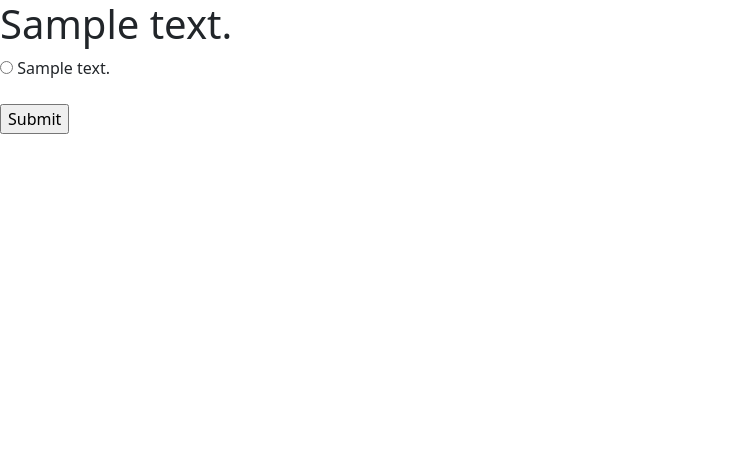
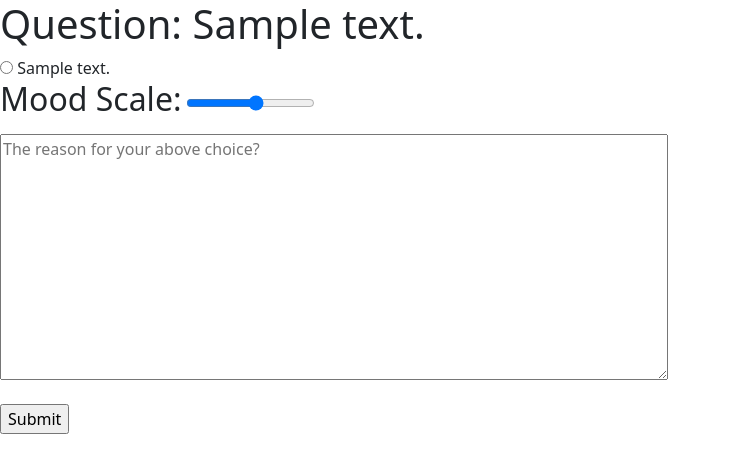
Before and after one commit to swford89/django_health, a Django app: page /polls/1/ in a window 1280 px wide. Shown: the top 473 px of the page, without its empty margins (0-731 px from the left). Run offline with Django 3.2, Linux system fonts and the light colour scheme; tables that the repository leaves empty hold one stand-in row (values such as "Sample post").

Commit message:
modified urls, views, models, templates to incorporate mood model; modified templates to intake and display mood feedback from user

```diff
--- a/polls/models.py
+++ b/polls/models.py
@@ -20,3 +20,8 @@ class Choice(models.Model):
 
     def __str__(self):
         return self.choice_text
+
+class Mood(models.Model):
+    mood_level = models.IntegerChoices('Positivity Rating', '1 2 3 4 5 6 7 8 9 10')
+    user_feedback = models.TextField()
+    mood_date = models.DateTimeField(auto_now_add=True)
--- a/polls/templates/polls/detail.html
+++ b/polls/templates/polls/detail.html
@@ -2,19 +2,29 @@
 
 {% block content %}
 
-<h1>{{ question.question_text }}</h1>
+<h1>Question: {{ question.question_text }}</h1>
 
 {% if error_message %}
 <p><strong>{{ error_message }}</strong></p>
 {% endif %}
 
-<form action="{% url 'polls:vote' question.id %}" method="post">
+<form action="{% url 'polls:submit' question.id %}" method="post">
     {% csrf_token %}
+    <div>
         {% for choice in question.choice_set.all %}
         <input type="radio" name="choice" id="choice{{ forloop.counter }}" value="{{ choice.id }}">
         <label for="choice{{ forloop.counter }}">{{ choice.choice_text }}</label>
         <br>
         {% endfor %}
+    </div>
+    <div>
+        <label for="customRange3" class="form-label">
+            <h2>Mood Scale: </h2>
+        </label>
+        <input type="range" name="mood_level" min="1" max="10" step="1">
+        <br>
+        <textarea name="user_feedback" placeholder="The reason for your above choice?" cols="70" rows="10"></textarea>
+    </div>
     <br>
     <input type="submit" value="Submit">
 </form>
--- a/polls/urls.py
+++ b/polls/urls.py
@@ -8,5 +8,5 @@ urlpatterns = [
     path('', views.index, name='index'),
     path('<int:question_id>/', views.detail, name='detail'),
     path('<int:question_id>/results/', views.results, name='results'),
-    path('<int:question_id>/vote/', views.vote, name='vote')
+    path('<int:question_id>/submit/', views.submit, name='submit')
 ]
--- a/polls/views.py
+++ b/polls/views.py
@@ -1,7 +1,8 @@
 from django.http import HttpResponseRedirect
 from django.shortcuts import get_object_or_404, render
 from django.urls import reverse
-from polls.models import Question, Choice
+from django.utils import timezone
+from polls.models import Question, Choice, Mood
 
 # Create your views here.
 def index(request):
@@ -14,10 +15,13 @@ def detail(request, question_id):
     context = {'question': question}
     return render(request, 'polls/detail.html', context)
 
-def vote(request, question_id):
+def submit(request, question_id):
     question = get_object_or_404(Question, pk=question_id)
+    user_mood = Mood(request.POST['mood_level'], request.POST['user_feedback'], timezone.now())
+    user_mood.save()
     try:
         # get submitted data from DB
+        print(request.POST)
         selected_choice = question.choice_set.get(pk=request.POST['choice'])
     except (KeyError, Choice.DoesNotExist):
         # redisplay detail page for invalid submissions
@@ -34,5 +38,10 @@ def vote(request, question_id):
 
 def results(request, question_id):
     question = get_object_or_404(Question, pk=question_id)
-    context = {'question': question}
+    user_mood = Mood.objects.latest('mood_date')
+    print(request.POST)
+    context = {
+        'question': question,
+        'user_mood': user_mood,
+        }
     return render(request, 'polls/results.html', context)
```
Also changed, not shown: polls/templates/polls/results.html (+11 -3 lines), polls/migrations/0002_mood.py (added), polls/templates/polls/index.html (indentation only). Lines whose indentation alone changed are shown as unchanged.
